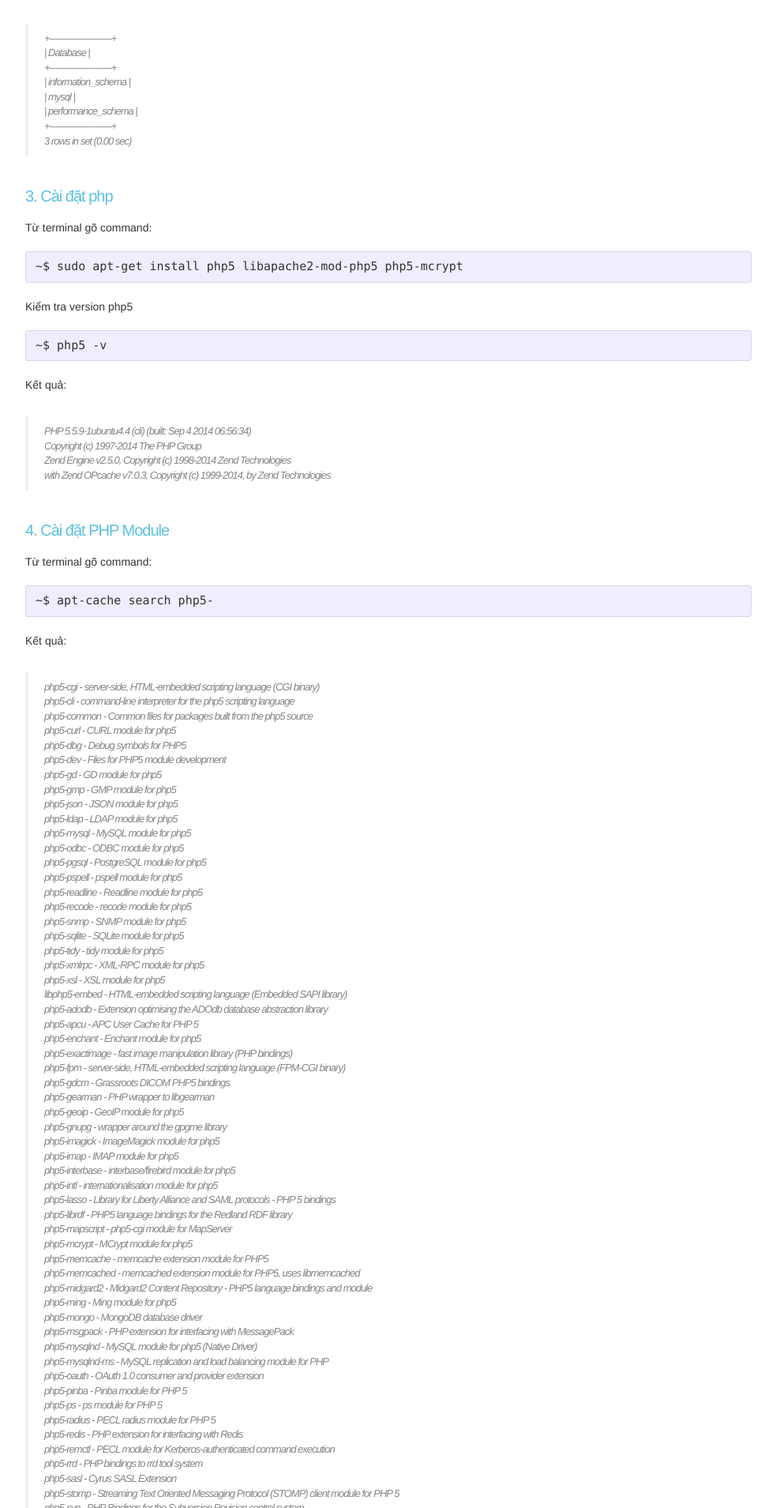
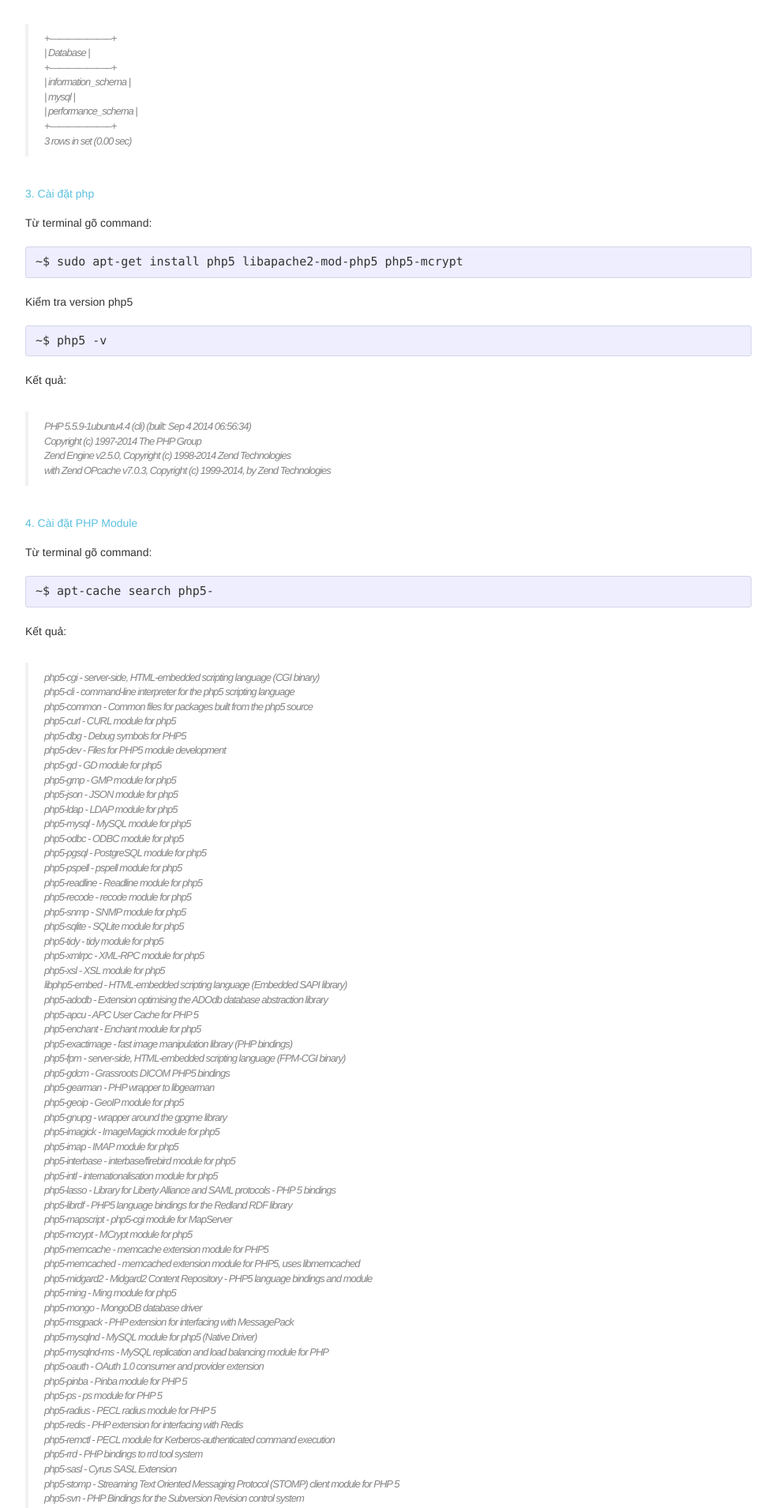
Before and after one commit to phanstasmal/phanstasmal.github.io, a Jekyll site: the page built from _posts/2014-09-17-setup-lamp-on-ubuntu.markdown, in a window 1280 px wide. Shown: the part 1404-3313 px from the top of the page at 79% size, without its empty margins (243-1226 px from the left). Built offline with Jekyll 4.4.1, drawn with Linux system fonts in a browser that asks for light colours.

Commit message:
write up

````diff
--- a/_posts/2014-09-17-setup-lamp-on-ubuntu.markdown
+++ b/_posts/2014-09-17-setup-lamp-on-ubuntu.markdown
@@ -71,7 +71,7 @@ Kết quả:
 > +--------------------+
 > 3 rows in set (0.00 sec)
 
-####3. Cài đặt php
+#####3. Cài đặt php
 Từ terminal gõ command:
 ```
 ~$ sudo apt-get install php5 libapache2-mod-php5 php5-mcrypt
@@ -88,7 +88,7 @@ Kết quả:
 > Zend Engine v2.5.0, Copyright (c) 1998-2014 Zend Technologies
 > with Zend OPcache v7.0.3, Copyright (c) 1999-2014, by Zend Technologies
 
-####4. Cài đặt PHP Module
+#####4. Cài đặt PHP Module
 Từ terminal gõ command:
 ```
 ~$ apt-cache search php5-
@@ -165,7 +165,7 @@ Chọn một trong số các module để cài đặt, cài đặt bằng cách:
 ~$ sudo apt-get install <tên_module>
 ```
 
-Kiểm tra kết quả:
+#####Kiểm tra kết quả:
 Tạo file info.php trong `/var/www/` với nội dung:
 ```
 <?php
````
